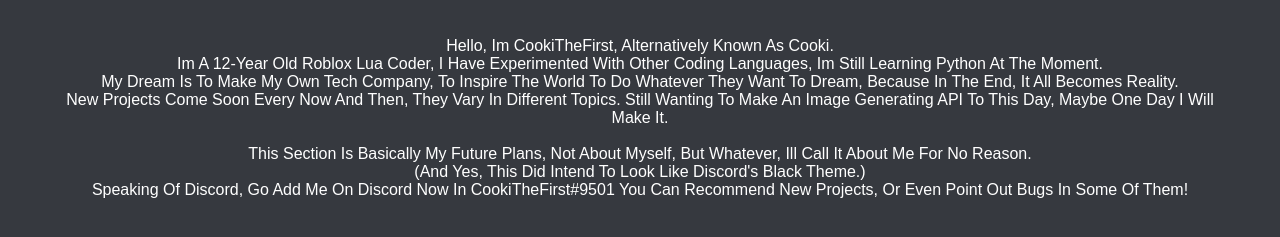
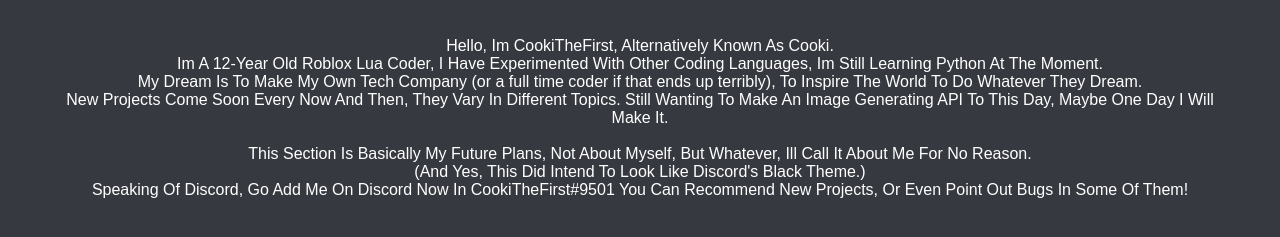
Before and after one commit to Robinate/Robinate.github.io, a plain HTML site: page index.html in a window 1280 px wide. Shown: the part 549-786 px from the top of the page. Drawn offline with Linux system fonts and the light colour scheme.

Commit message:
Update index.html

```diff
--- a/index.html
+++ b/index.html
@@ -90,4 +90,4 @@ border-radius: 35px;
         <h3></h3>
       </div>
       <h2 class="features-header">About Me</h2>
-      <p>Hello, Im CookiTheFirst, Alternatively Known As Cooki.<br>Im A 12-Year Old Roblox Lua Coder, I Have Experimented With Other Coding Languages, Im Still Learning Python At The Moment.<br>My Dream Is To Make My Own Tech Company, To Inspire The World To Do Whatever They Want To Dream, Because In The End, It All Becomes Reality.<br>New Projects Come Soon Every Now And Then, They Vary In Different Topics. Still Wanting To Make An Image Generating API To This Day, Maybe One Day I Will Make It.<br><br>This Section Is Basically My Future Plans, Not About Myself, But Whatever, Ill Call It About Me For No Reason.<br>(And Yes, This Did Intend To Look Like Discord's Black Theme.)<br>Speaking Of Discord, Go Add Me On Discord Now In CookiTheFirst#9501 You Can Recommend New Projects, Or Even Point Out Bugs In Some Of Them!</p>
+      <p>Hello, Im CookiTheFirst, Alternatively Known As Cooki.<br>Im A 12-Year Old Roblox Lua Coder, I Have Experimented With Other Coding Languages, Im Still Learning Python At The Moment.<br>My Dream Is To Make My Own Tech Company (or a full time coder if that ends up terribly), To Inspire The World To Do Whatever They Dream.<br>New Projects Come Soon Every Now And Then, They Vary In Different Topics. Still Wanting To Make An Image Generating API To This Day, Maybe One Day I Will Make It.<br><br>This Section Is Basically My Future Plans, Not About Myself, But Whatever, Ill Call It About Me For No Reason.<br>(And Yes, This Did Intend To Look Like Discord's Black Theme.)<br>Speaking Of Discord, Go Add Me On Discord Now In CookiTheFirst#9501 You Can Recommend New Projects, Or Even Point Out Bugs In Some Of Them!</p>
```
